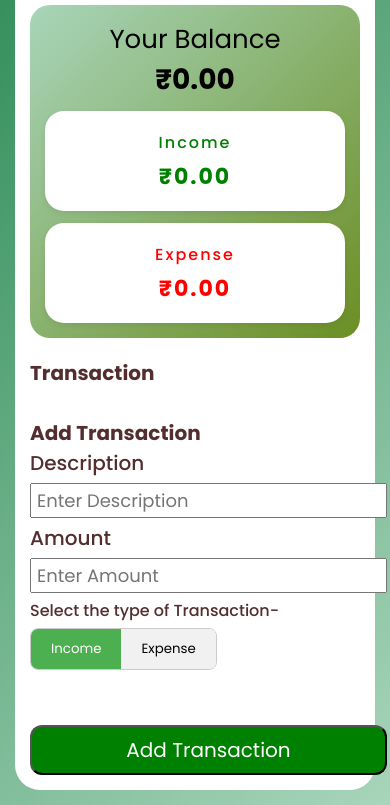
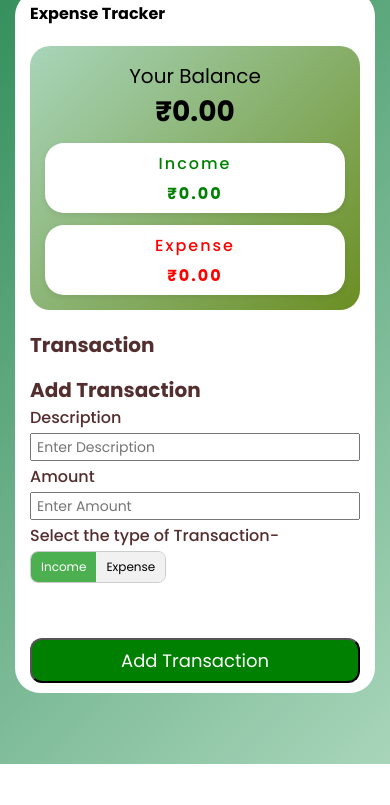
Before and after one commit to Bhakat-Aditya/Expense-Tracker, a plain HTML site: page index.html in a window 390 px wide. Shown: the part 80-885 px from the top of the page. After the commit the page ends 844 px from the top, so only its background shows below. Drawn offline with Linux system fonts and the light colour scheme.

Commit message:
responsive check

```diff
--- a/style.css
+++ b/style.css
@@ -71,7 +71,7 @@ section {
     font-size: 16px;
     letter-spacing: 2px;
     font-weight: 500;
-    box-shadow: 0 2px 6px rgba(0,0,0,0.08);
+    box-shadow: 0 2px 6px rgba(0, 0, 0, 0.08);
 }
 
 .info-div span {
@@ -267,9 +267,12 @@ section {
     color: white;
 }
 
+/* ---------------- RESPONSIVE ---------------- */
 @media (max-width: 900px) {
     .lowerBar {
         grid-template-columns: 1fr;
+        /* stack vertically */
+        gap: 15px;
     }
 
     .summary {
@@ -278,30 +281,62 @@ section {
     }
 
     section {
-        padding: 15px;
+        padding: 10px 15px;
+        min-height: 600px;
     }
-}
 
-@media (max-height: 700px) {
-    .transaction-list {
-        max-height: 250px;
+    h1 {
+        font-size: 18px;
     }
 }
 
 @media (max-width: 500px) {
+    .bal {
+        font-size: 20px;
+    }
+
     .bal span {
         font-size: 28px;
     }
 
+    .info-div {
+        height: 70px;
+    }
+
     .info-div span {
-        font-size: 22px;
+        font-size: 16px;
     }
 
     #submit {
-        font-size: 20px;
-        height: 50px;
+        font-size: 18px;
+        height: 45px;
+    }
+
+    .form-update {
+        font-size: 16px;
+        gap: 3px;
+    }
+
+    .form-update input {
+        height: 28px;
+        font-size: 14px;
+    }
+
+    .transaction-list {
+        max-height: 180px;
+        /* shorter for small screen */
+    }
+
+    h1 {
+        font-size: 16px;
+    }
+
+    .toggle-group button {
+        padding: 6px 10px;
+        font-size: 12px;
     }
 }
+
 
 .desc {
     text-transform: capitalize;
```
